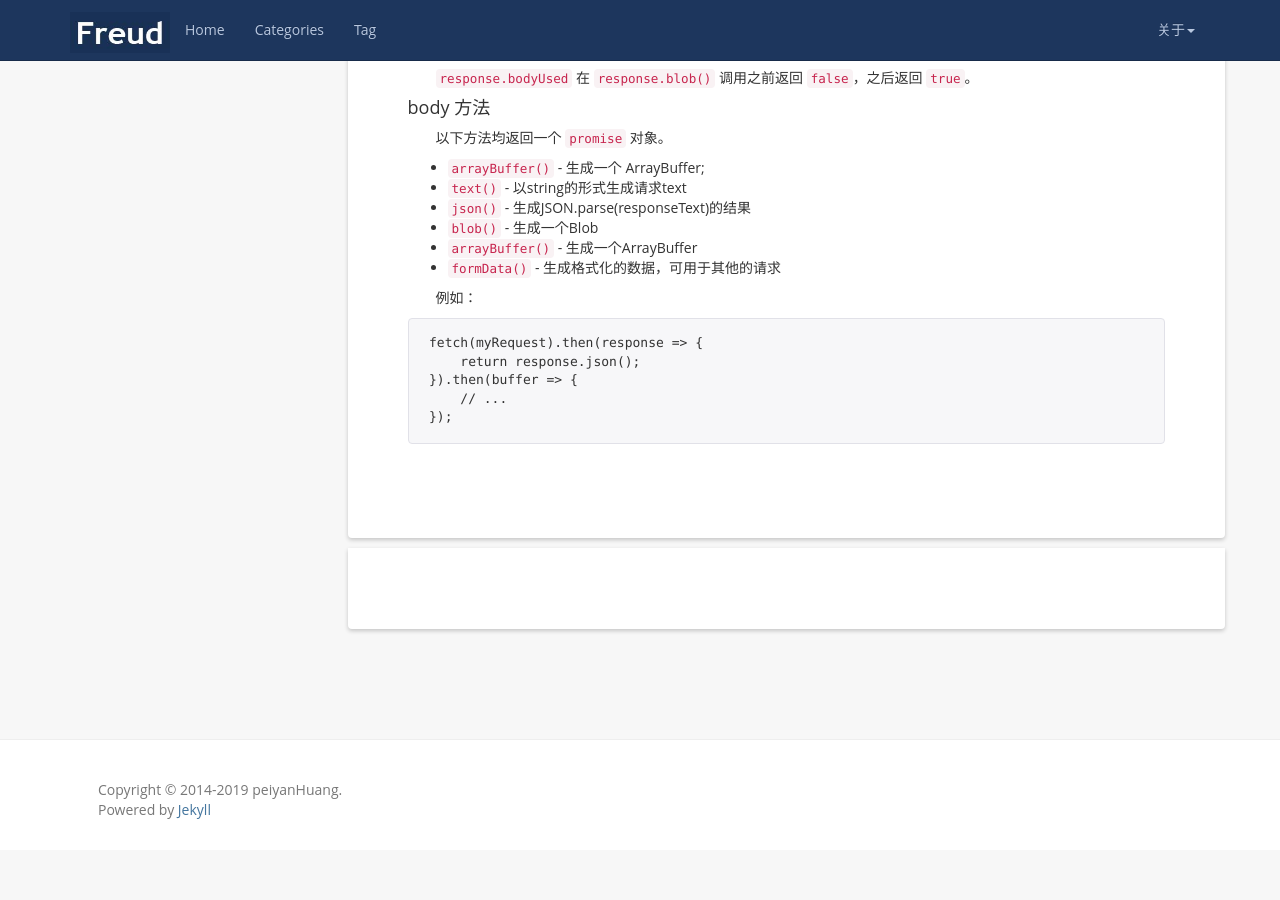
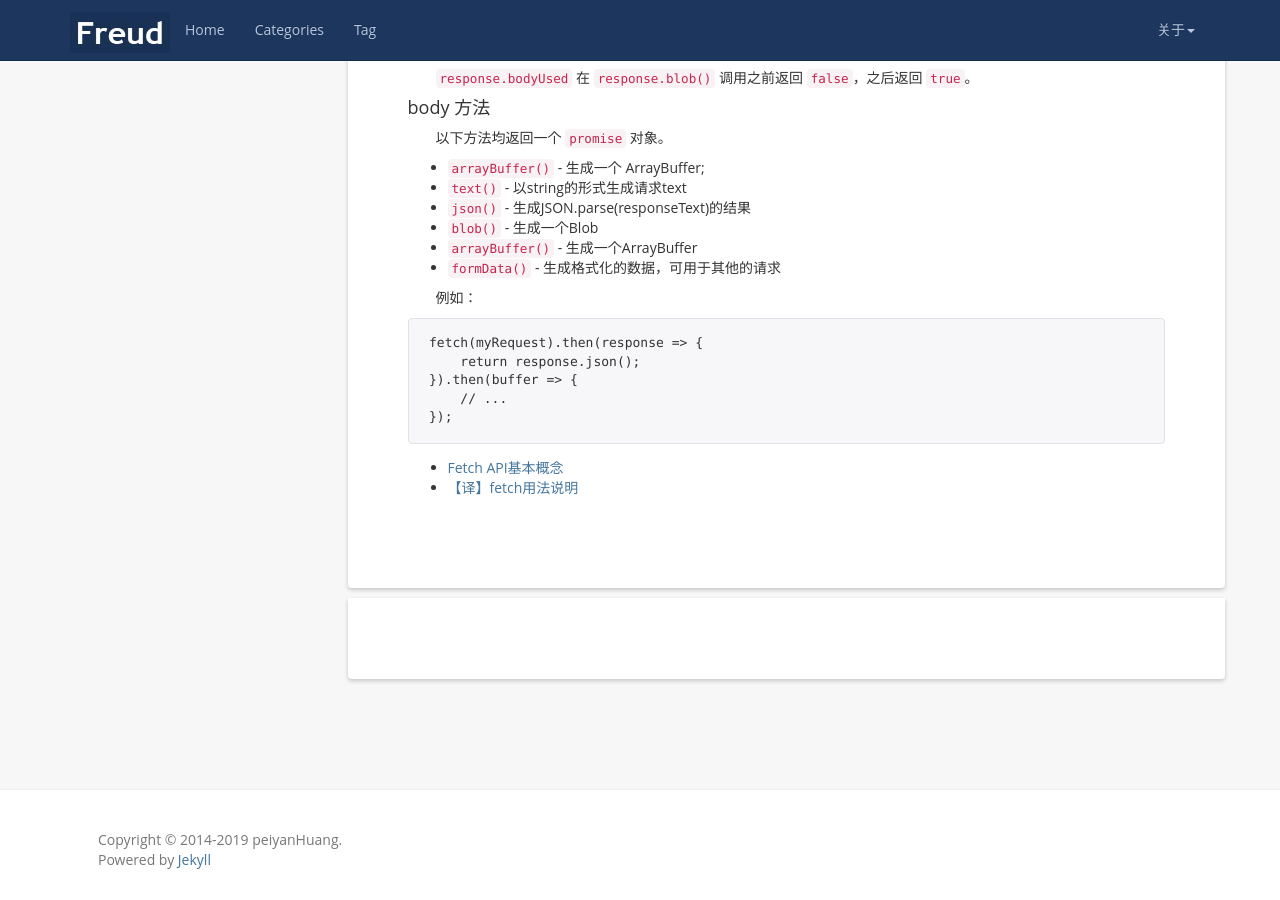
Before and after one commit to peiyanhuang/MyBlog, a Jekyll site: the page built from _posts/2019-02-23-fetch.md, in a window 1280 px wide and 900 px high, scrolled down 5403 px. Built offline with Jekyll 4.4.1, drawn with Linux system fonts in a browser that asks for light colours; nearby versions of some CDN libraries; before the commit the page ends 6253 px from its top, so only the background shows below that.

Commit message:
@update: fetch

````diff
--- a/_posts/2019-02-23-fetch.md
+++ b/_posts/2019-02-23-fetch.md
@@ -280,3 +280,6 @@ fetch(myRequest).then(response => {
     // ...
 });
 ```
+
+- [Fetch API基本概念](https://www.w3cschool.cn/fetch_api/fetch_api-uq8f2k11.html)
+- [【译】fetch用法说明](https://segmentfault.com/a/1190000007019545)
````
